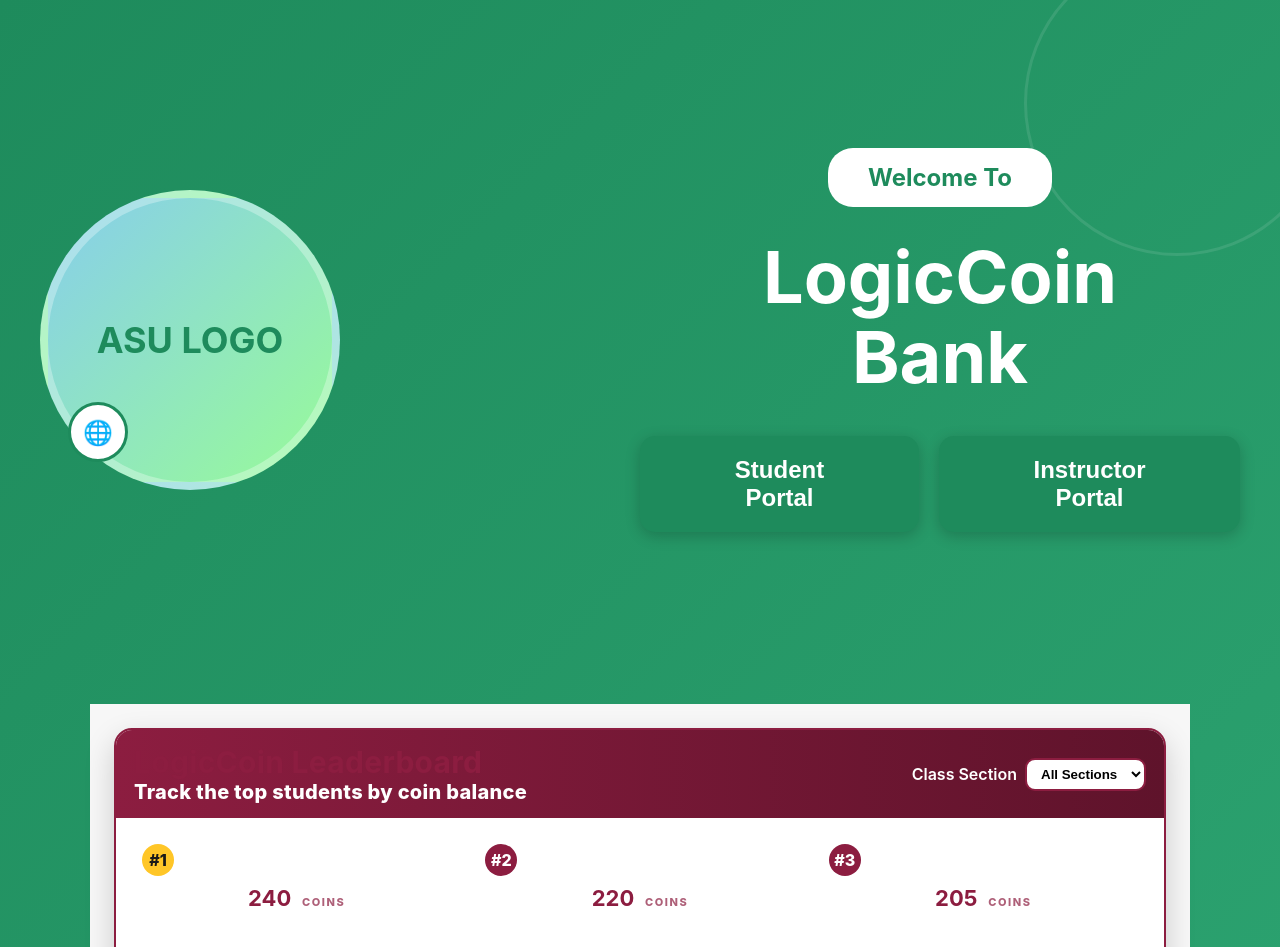
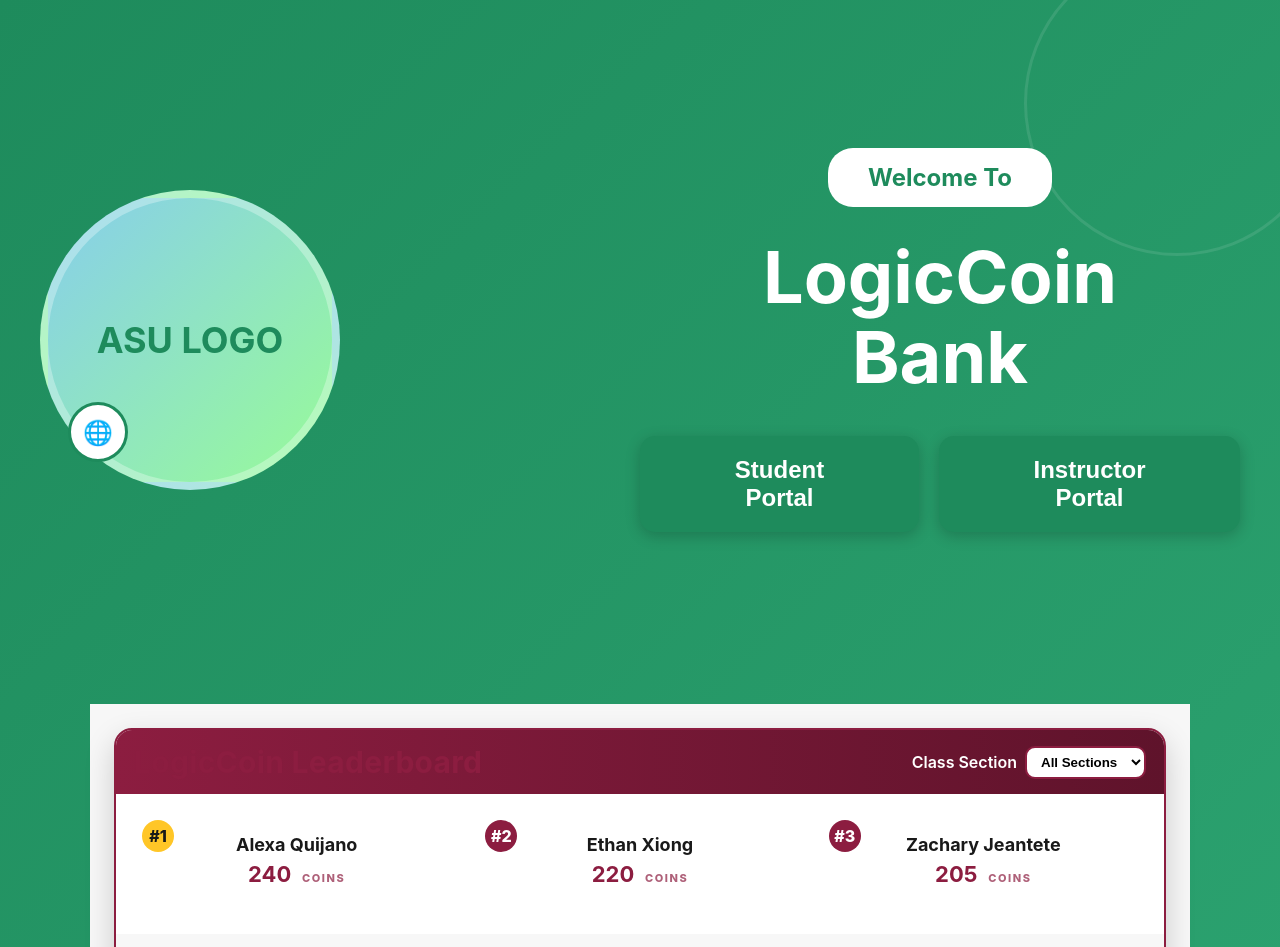
Before and after one commit to 3axiong/LogicCoin-Bank, a React (Create React App) app in the folder portal/: page / in a window 1280 px wide. Shown: the top 947 px of the page. Built offline with nearby package versions, Linux system fonts and the light colour scheme.

Commit message:
Update ASULeaderboard.js
updated coloring choice

```diff
--- a/portal/src/components/ASULeaderboard.js
+++ b/portal/src/components/ASULeaderboard.js
@@ -33,7 +33,6 @@
     const arr = sectionFilter === "ALL"
       ? data.slice()
       : data.filter(s => s.section === sectionFilter);
-
     arr.sort((a, b) => b.coins - a.coins);
     return arr;
   }, [data, sectionFilter]);
@@ -47,7 +46,6 @@
         <div className="lb-head" style={{ borderBottomColor: ASU.maroon }}>
           <div className="lb-title">
             <h1 style={{ color: ASU.maroon }}>LogicCoin Leaderboard</h1>
-            <p>Track the top students by coin balance</p>
           </div>
 
           <div className="lb-filter">
@@ -78,10 +76,18 @@
               >
                 #{i + 1}
               </div>
-              <div className="lb-name">{s.name}</div>
+
+              <div
+                className="lb-name"
+                style={{ color: ASU.dark, fontWeight: 700 }}
+              >
+                {s.name}
+              </div>
+
               <div className="lb-coins" style={{ color: ASU.maroon }}>
                 <strong>{s.coins}</strong> <span className="lb-suffix">Coins</span>
               </div>
+
               <div className="lb-section" style={{ fontSize: "12px", opacity: ".7" }}>
                 {s.section}
               </div>
@@ -125,6 +131,8 @@
           background: #fff;
           font-weight: 600;
         }
+        /* ensure podium name remains visible even if other styles exist */
+        .lb-podium-card .lb-name { color: ${ASU.dark}; }
       `}</style>
     </section>
   );
```
